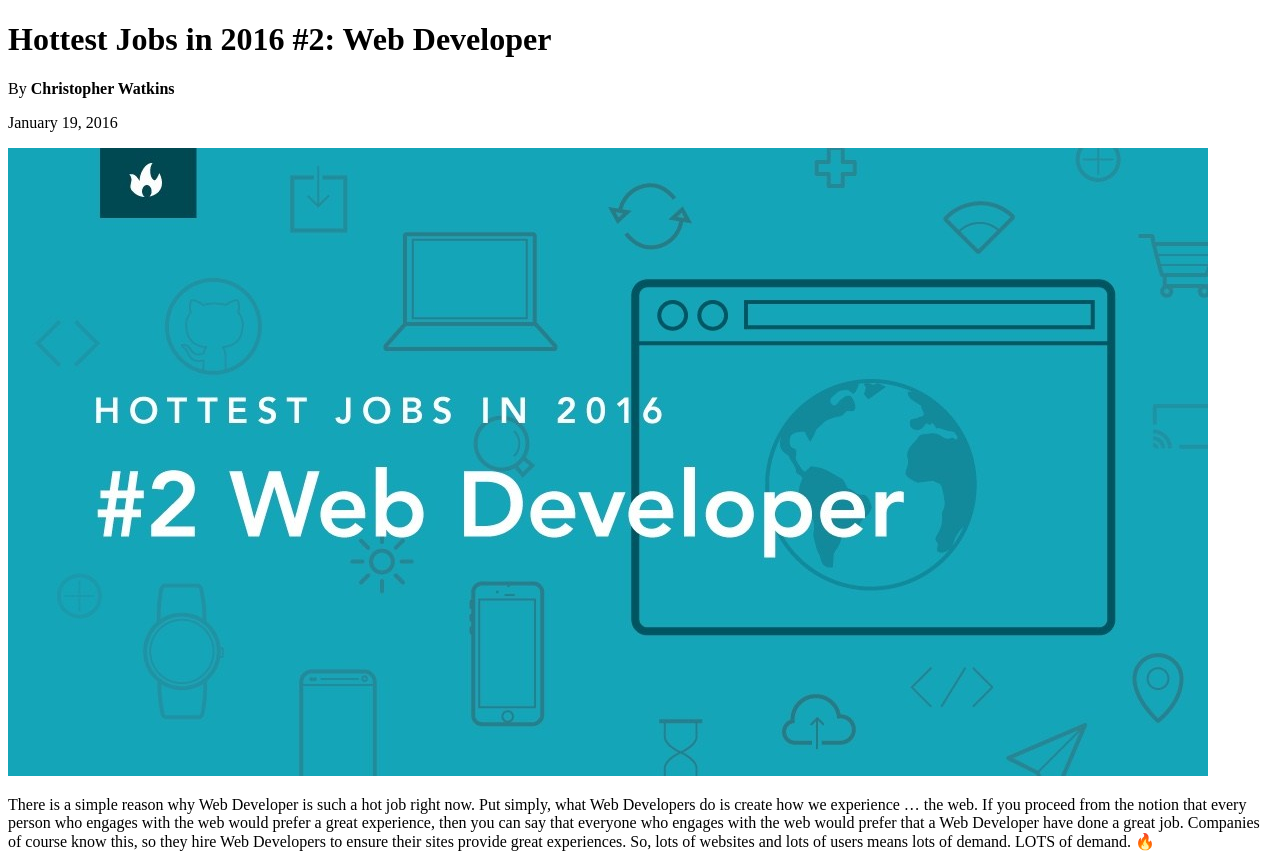
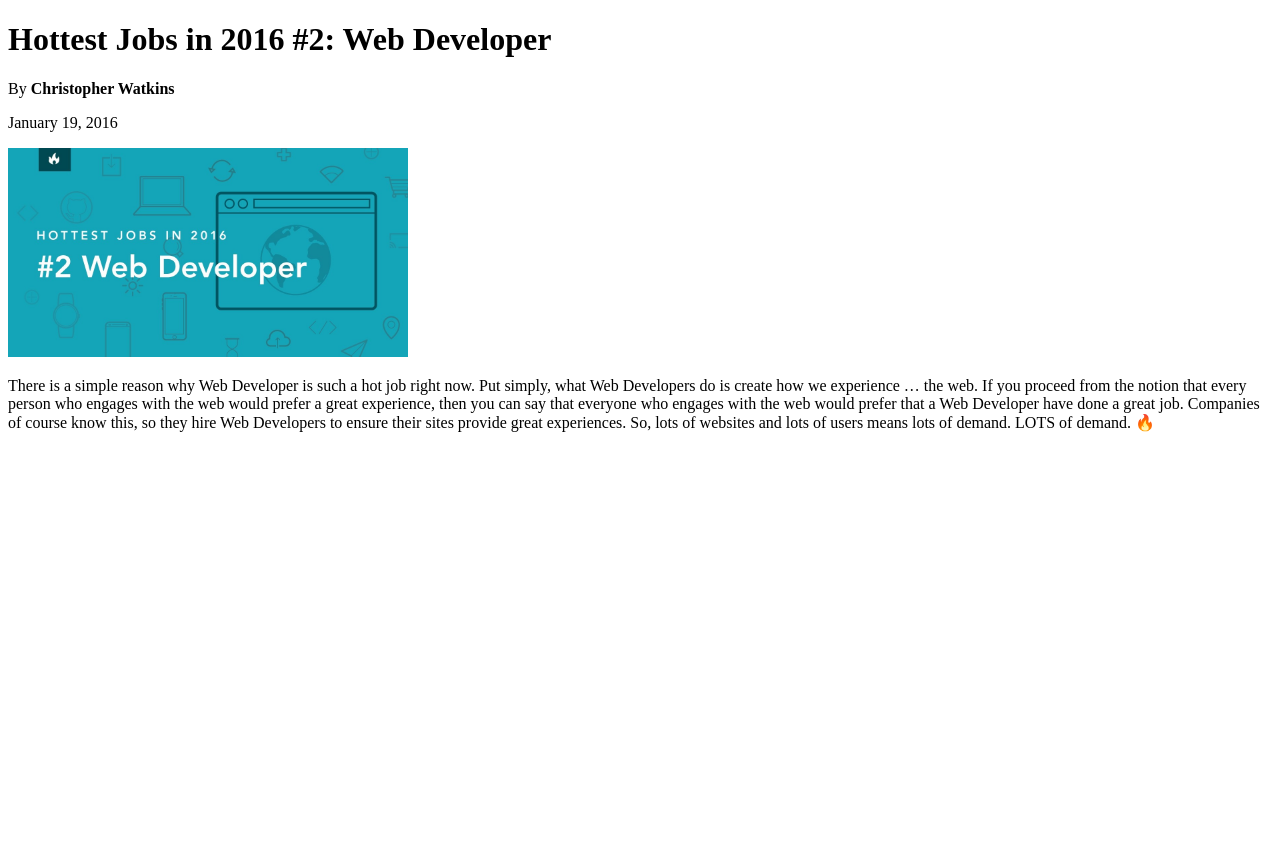
Before and after one commit to devhpes/web-dev-blog, a plain HTML site: page index.html in a window 1280 px wide. After the commit the page ends 800 px from the top, so only its background shows below. Drawn offline with Linux system fonts and the light colour scheme.

Commit message:
Image correction

```diff
--- a/index.html
+++ b/index.html
@@ -23,7 +23,7 @@
 
   <p>January 19, 2016</p>
 
-    <img src="https://github.com/devhpes/web-dev-blog/blob/gh-pages/Slack-for-iOS-Upload.png?raw=true">
+    <img src="https://github.com/devhpes/web-dev-blog/blob/gh-pages/Slack-for-iOS-Upload.png?raw=true" class="image">
     <p>There is a simple reason why Web Developer is such a hot job right now. Put simply, what Web Developers do is create how we experience … the web. If you proceed from the notion that every person who engages with the web would prefer a great experience, then you can say that everyone who engages with the web would prefer that a Web Developer have done a great job. Companies of course know this, so they hire Web Developers to ensure their sites provide great experiences. So, lots of websites and lots of users means lots of demand. LOTS of demand. 🔥</p>
 
 </body>
```
